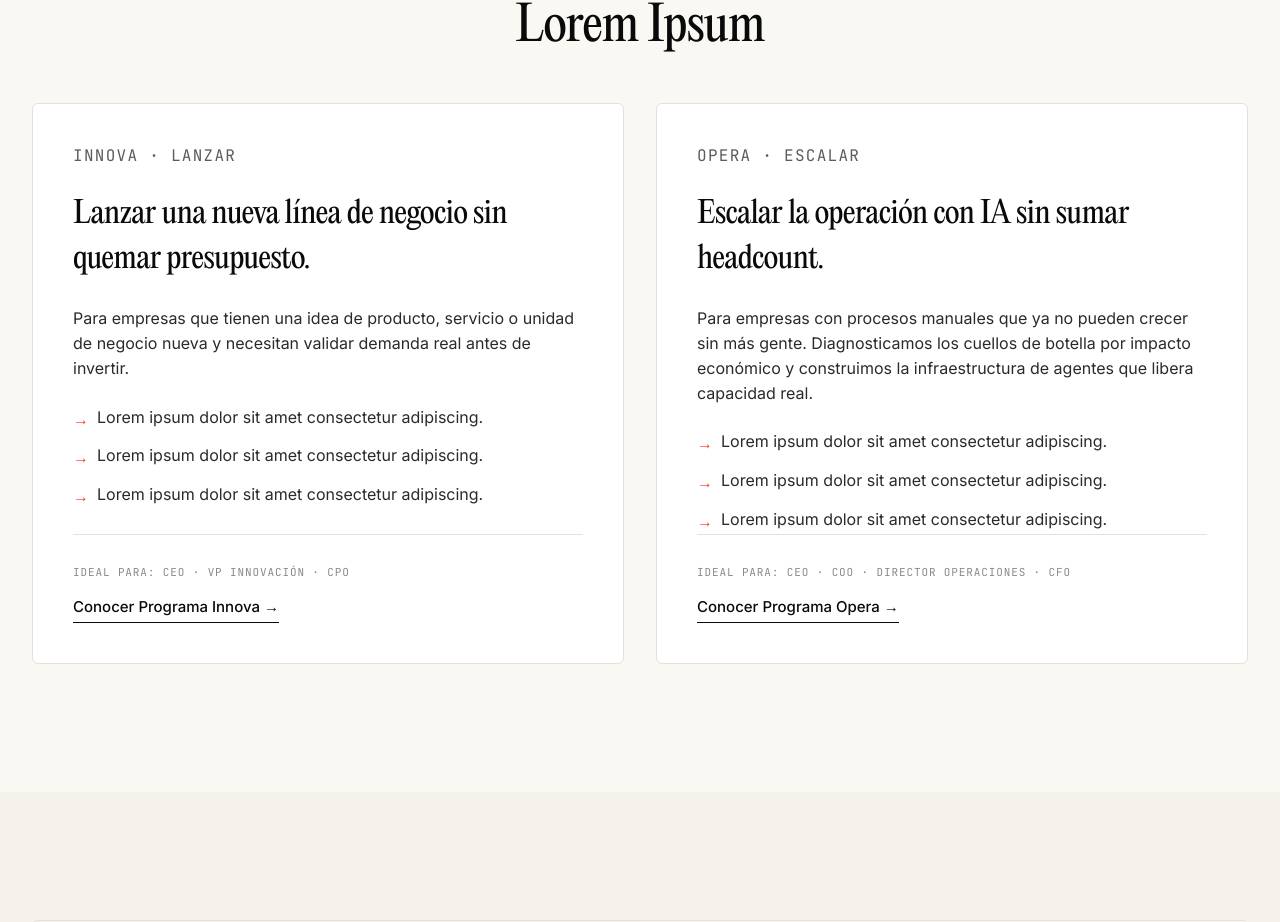
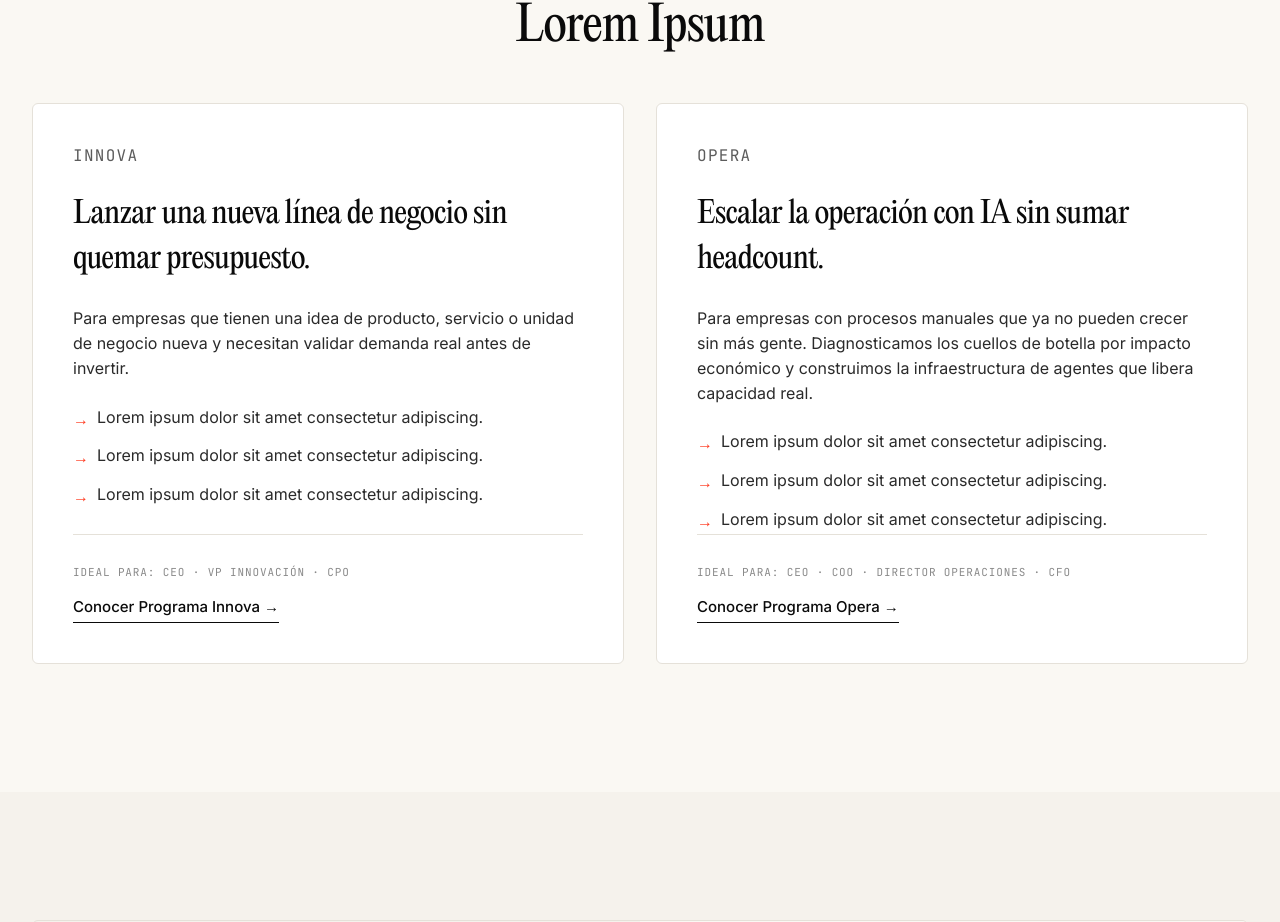
Before and after one commit to dami-novolabs/landingb2b, a Next.js app: page / in a window 1280 px wide. Shown: the part 5432-6354 px from the top of the page. Built offline with nearby package versions, Linux system fonts and the light colour scheme; grey boxes are pictures that could not be loaded.

Commit message:
feat: update TwoTracks component eyebrow texts for clarity
Co-authored-by: Dami <102418453+dami-novolabs@users.noreply.github.com>

```diff
--- a/src/components/landing/TwoTracks.tsx
+++ b/src/components/landing/TwoTracks.tsx
@@ -7,7 +7,7 @@ import { Eyebrow } from "@/components/ui/Eyebrow";
 
 const CARDS = [
   {
-    eyebrow: "INNOVA · LANZAR",
+    eyebrow: "INNOVA ",
     title: "Lanzar una nueva línea de negocio sin quemar presupuesto.",
     body1:
       "Para empresas que tienen una idea de producto, servicio o unidad de negocio nueva y necesitan validar demanda real antes de invertir.",
@@ -18,7 +18,7 @@ const CARDS = [
     href: "/innova",
   },
   {
-    eyebrow: "OPERA · ESCALAR",
+    eyebrow: "OPERA",
     title: "Escalar la operación con IA sin sumar headcount.",
     body1:
       "Para empresas con procesos manuales que ya no pueden crecer sin más gente. Diagnosticamos los cuellos de botella por impacto económico y construimos la infraestructura de agentes que libera capacidad real.",
```
